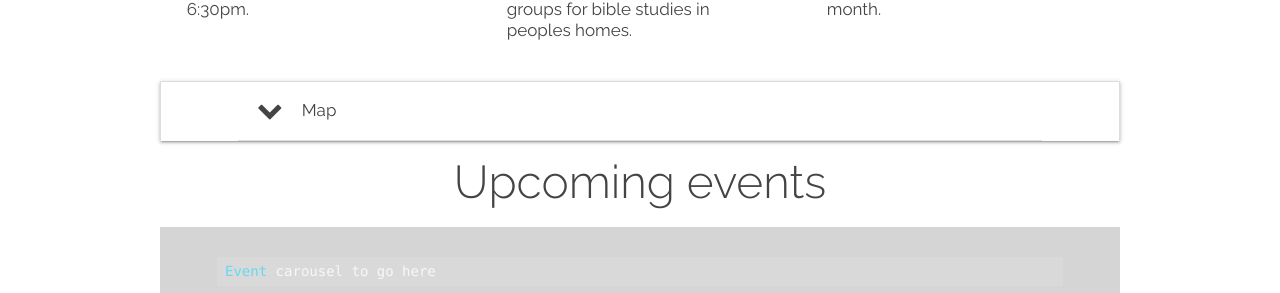
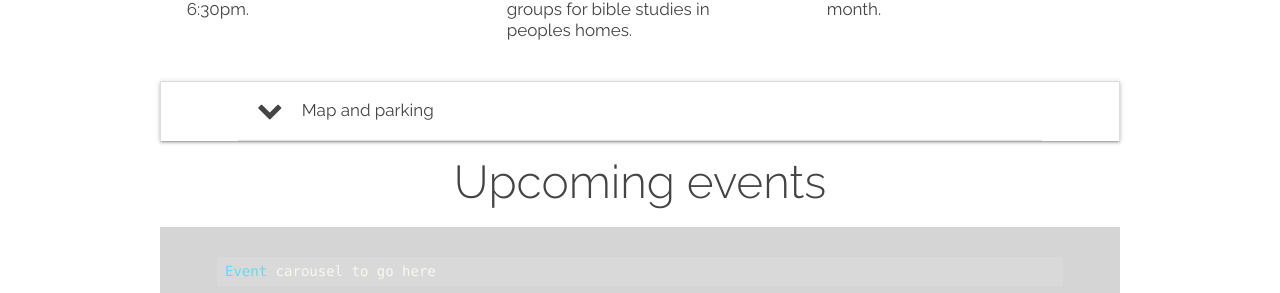
Before and after one commit to woodcock3/citychurch, a Jekyll site: the page built from _posts/2000-01-02-events.md, in a window 1280 px wide and 1148 px high. Shown: the part 453-746 px from the top of the window. Built offline with Jekyll 4.4.1, drawn with Linux system fonts in a browser that asks for light colours; our own code applies the rules of GitHub Pages for plain Markdown files.

Commit message:
Update 2000-01-02-events.md

```diff
--- a/_posts/2000-01-02-events.md
+++ b/_posts/2000-01-02-events.md
@@ -31,10 +31,10 @@ icon: cesium.png
 
 <ul class="map collapsible">
   <li>
-    <div class="map-title collapsible-header"><i class="fa fa-chevron-down fa-4x"></i>Map</div>
+    <div class="map-title collapsible-header"><i class="fa fa-chevron-down fa-4x"></i>Map and parking</div>
     <div class="map-body collapsible-body"><div class="icontain"><iframe src="https://www.google.com/maps/embed?pb=!1m18!1m12!1m3!1d2357.4899775926147!2d-1.561419883667163!3d53.78076634978253!2m3!1f0!2f0!3f0!3m2!1i1024!2i768!4f13.1!3m3!1m2!1s0x48795e8490a77217%3A0x290545c46afc5b66!2sCity%20Evangelical%20Church%2C%20Leeds!5e0!3m2!1sen!2suk!4v1592462594306!5m2!1sen!2suk" width="400" height="300" frameborder="0" style="border:0;" allowfullscreen="" aria-hidden="false" tabindex="0"></iframe></div>
       {% highlight haskell %}
-      Please park in the church carpark or on Elland Road. Do not block people driveways on Malvern Street.
+Please park in the church carpark or on Elland Road. Do not block people driveways on Malvern Street.
       {% endhighlight %}
       <a class="map-apply waves-effect waves-light btn bg-white" href="https://goo.gl/maps/4kcnTLjt1V7ZkiCK6" target="blank">Find us on google maps.</a>
     </div>
```
